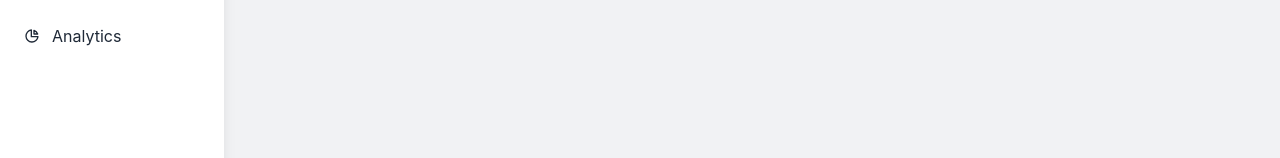
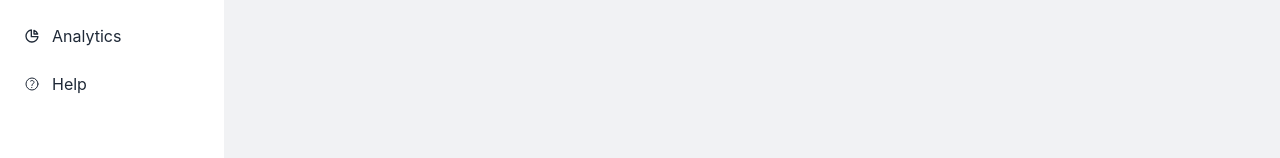
Before and after one commit to klaq-io/klaq-app, a React (Create React App) app: page / in a window 1280 px wide. Shown: the part 404-562 px from the top of the page. Built offline with nearby package versions, Linux system fonts and the light colour scheme.

Commit message:
fix: sidebar

```diff
--- a/src/components/Sidebar/Sidebar.tsx
+++ b/src/components/Sidebar/Sidebar.tsx
@@ -9,6 +9,7 @@ import {
   HiOutlinePresentationChartLine,
   HiOutlineChartPie,
 } from "react-icons/hi";
+import { HiOutlineQuestionMarkCircle } from "react-icons/hi2";
 
 type Props = {
   classes?: string;
@@ -94,6 +95,14 @@ export const Sidebar = (props: Props) => {
               })}
             </a>
           </li>
+          <li>
+            <a>
+              <HiOutlineQuestionMarkCircle />{" "}
+              {intl.formatMessage({
+                id: `sidebar.help`,
+              })}
+            </a>
+          </li>
         </ul>
       </div>
     </div>
--- a/src/lang/en.json
+++ b/src/lang/en.json
@@ -7,6 +7,7 @@
   "sidebar.products": "Products",
   "sidebar.marketing": "Marketing",
   "sidebar.analytics": "Analytics",
+  "sidebar.help": "Help",
   "navbar.profile": "Profile",
   "navbar.logout": "Logout",
   "navbar.settings": "Settings",
--- a/src/lang/fr.json
+++ b/src/lang/fr.json
@@ -7,6 +7,7 @@
   "sidebar.products": "Produits",
   "sidebar.marketing": "Marketing",
   "sidebar.analytics": "Analyses",
+  "sidebar.help": "Aide",
   "navbar.profile": "Profil",
   "navbar.logout": "Déconnexion",
   "navbar.settings": "Paramètres",
--- a/src/layouts/PageLayout/PageLayout.tsx
+++ b/src/layouts/PageLayout/PageLayout.tsx
@@ -10,7 +10,7 @@ export const PageLayout = (props: Props) => {
   return (
     <main className="relative h-screen overflow-hidden bg-gray-100 rounded-2xl">
       <div className="flex items-start justify-between">
-        <div className="relative hidden h-screen shadow-lg lg:block w-60">
+        <div className="relative hidden h-screen lg:block w-60">
           <Sidebar />
         </div>
         <div className="flex flex-col w-full pl-0 md:space-y-4">
```
